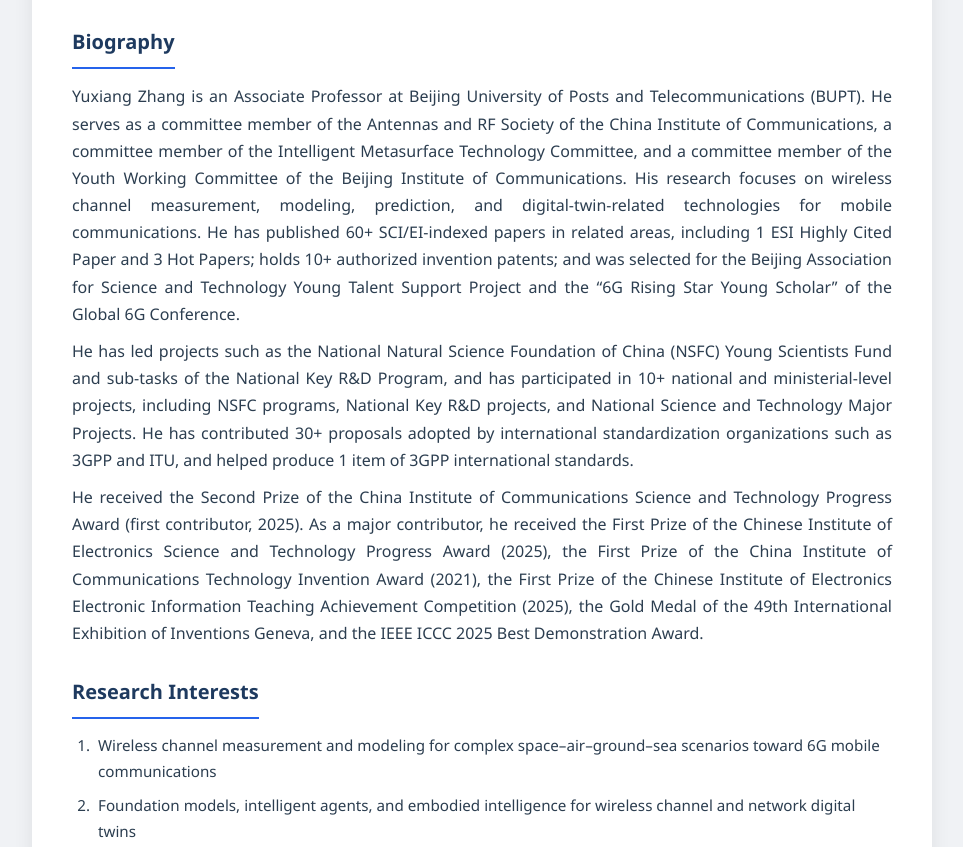
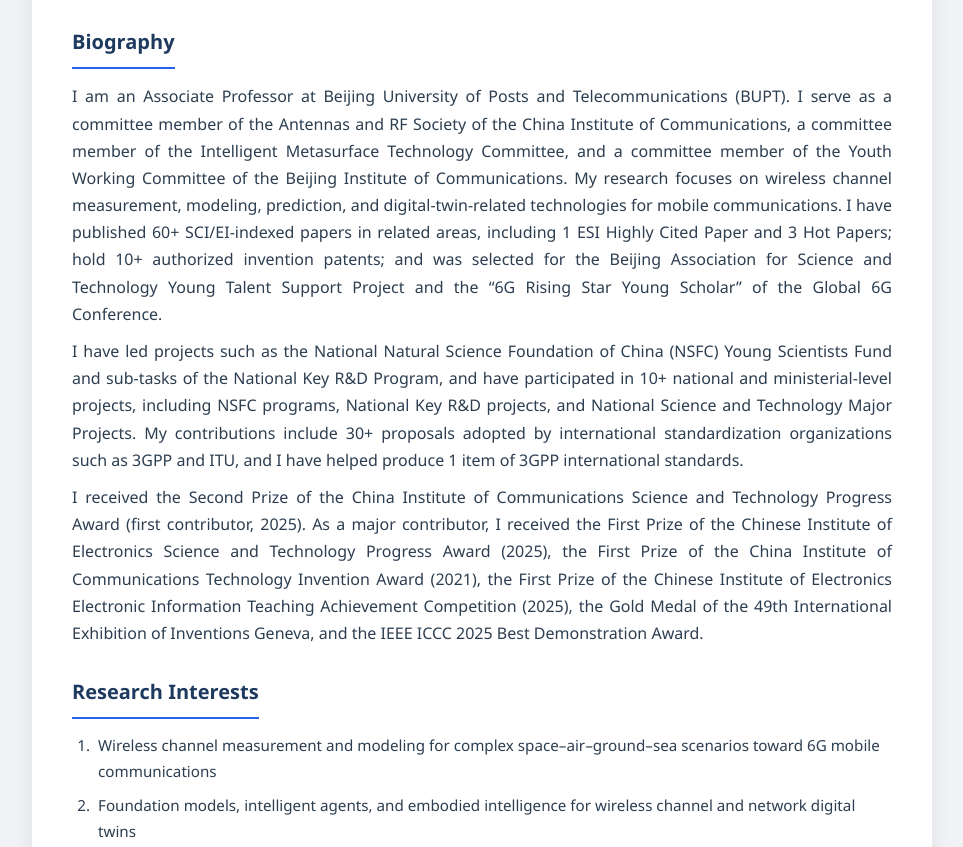
Before and after one commit to zhangyx111/zhangyx1.github.io, a plain HTML site: page index.html in a window 1280 px wide. Shown: the part 453-1300 px from the top of the page, without its empty margins (158-1121 px from the left). Drawn offline with Linux system fonts and the light colour scheme.

Commit message:
Update index.html

```diff
--- a/index.html
+++ b/index.html
@@ -41,13 +41,13 @@
       <section id="biography">
         <h2>Biography</h2>
         <p>
-          Yuxiang Zhang is an Associate Professor at Beijing University of Posts and Telecommunications (BUPT). He serves as a committee member of the Antennas and RF Society of the China Institute of Communications, a committee member of the Intelligent Metasurface Technology Committee, and a committee member of the Youth Working Committee of the Beijing Institute of Communications. His research focuses on wireless channel measurement, modeling, prediction, and digital-twin-related technologies for mobile communications. He has published 60+ SCI/EI-indexed papers in related areas, including 1 ESI Highly Cited Paper and 3 Hot Papers; holds 10+ authorized invention patents; and was selected for the Beijing Association for Science and Technology Young Talent Support Project and the “6G Rising Star Young Scholar” of the Global 6G Conference.
+          I am an Associate Professor at Beijing University of Posts and Telecommunications (BUPT). I serve as a committee member of the Antennas and RF Society of the China Institute of Communications, a committee member of the Intelligent Metasurface Technology Committee, and a committee member of the Youth Working Committee of the Beijing Institute of Communications. My research focuses on wireless channel measurement, modeling, prediction, and digital-twin-related technologies for mobile communications. I have published 60+ SCI/EI-indexed papers in related areas, including 1 ESI Highly Cited Paper and 3 Hot Papers; hold 10+ authorized invention patents; and was selected for the Beijing Association for Science and Technology Young Talent Support Project and the “6G Rising Star Young Scholar” of the Global 6G Conference.
         </p>
         <p>
-          He has led projects such as the National Natural Science Foundation of China (NSFC) Young Scientists Fund and sub-tasks of the National Key R&D Program, and has participated in 10+ national and ministerial-level projects, including NSFC programs, National Key R&D projects, and National Science and Technology Major Projects. He has contributed 30+ proposals adopted by international standardization organizations such as 3GPP and ITU, and helped produce 1 item of 3GPP international standards.
+          I have led projects such as the National Natural Science Foundation of China (NSFC) Young Scientists Fund and sub-tasks of the National Key R&D Program, and have participated in 10+ national and ministerial-level projects, including NSFC programs, National Key R&D projects, and National Science and Technology Major Projects. My contributions include 30+ proposals adopted by international standardization organizations such as 3GPP and ITU, and I have helped produce 1 item of 3GPP international standards.
         </p>
         <p>
-          He received the Second Prize of the China Institute of Communications Science and Technology Progress Award (first contributor, 2025). As a major contributor, he received the First Prize of the Chinese Institute of Electronics Science and Technology Progress Award (2025), the First Prize of the China Institute of Communications Technology Invention Award (2021), the First Prize of the Chinese Institute of Electronics Electronic Information Teaching Achievement Competition (2025), the Gold Medal of the 49th International Exhibition of Inventions Geneva, and the IEEE ICCC 2025 Best Demonstration Award.
+          I received the Second Prize of the China Institute of Communications Science and Technology Progress Award (first contributor, 2025). As a major contributor, I received the First Prize of the Chinese Institute of Electronics Science and Technology Progress Award (2025), the First Prize of the China Institute of Communications Technology Invention Award (2021), the First Prize of the Chinese Institute of Electronics Electronic Information Teaching Achievement Competition (2025), the Gold Medal of the 49th International Exhibition of Inventions Geneva, and the IEEE ICCC 2025 Best Demonstration Award.
         </p>
       </section>
 
```
